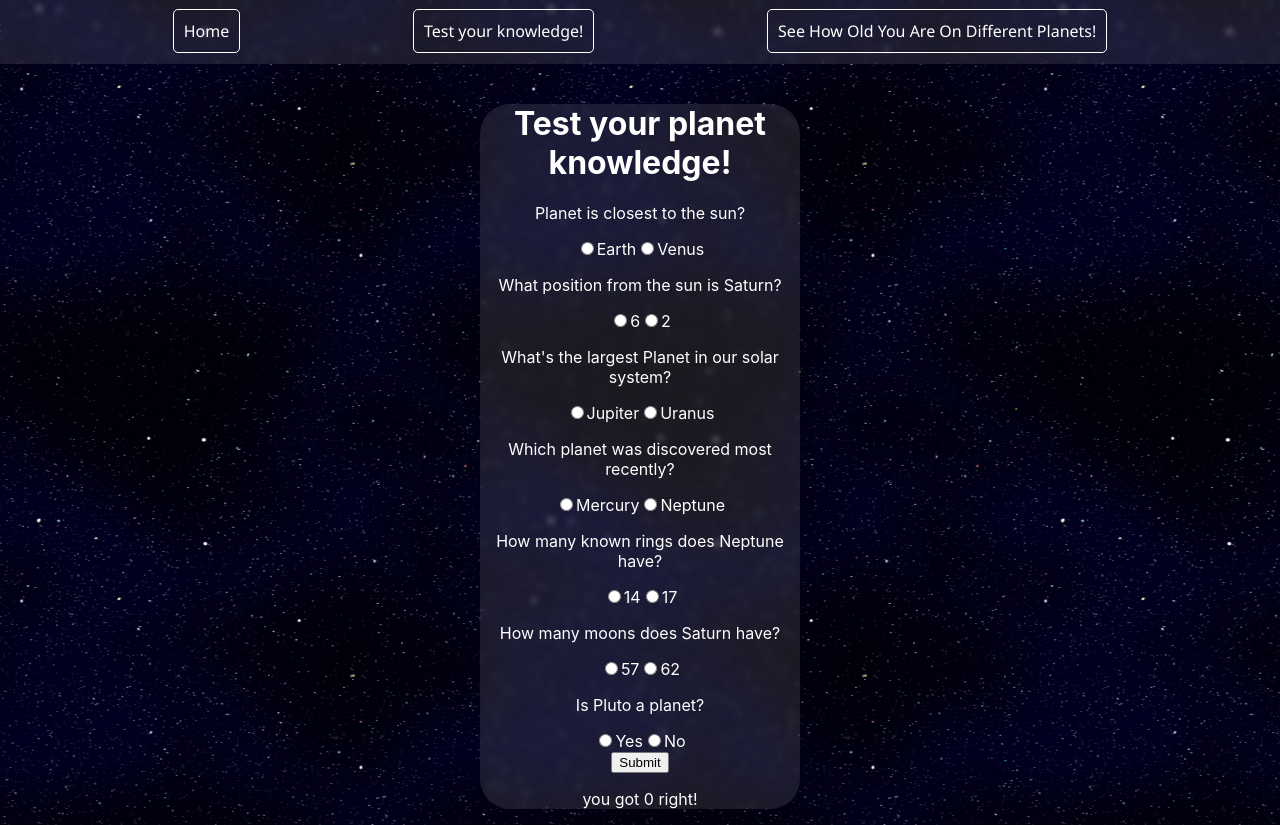
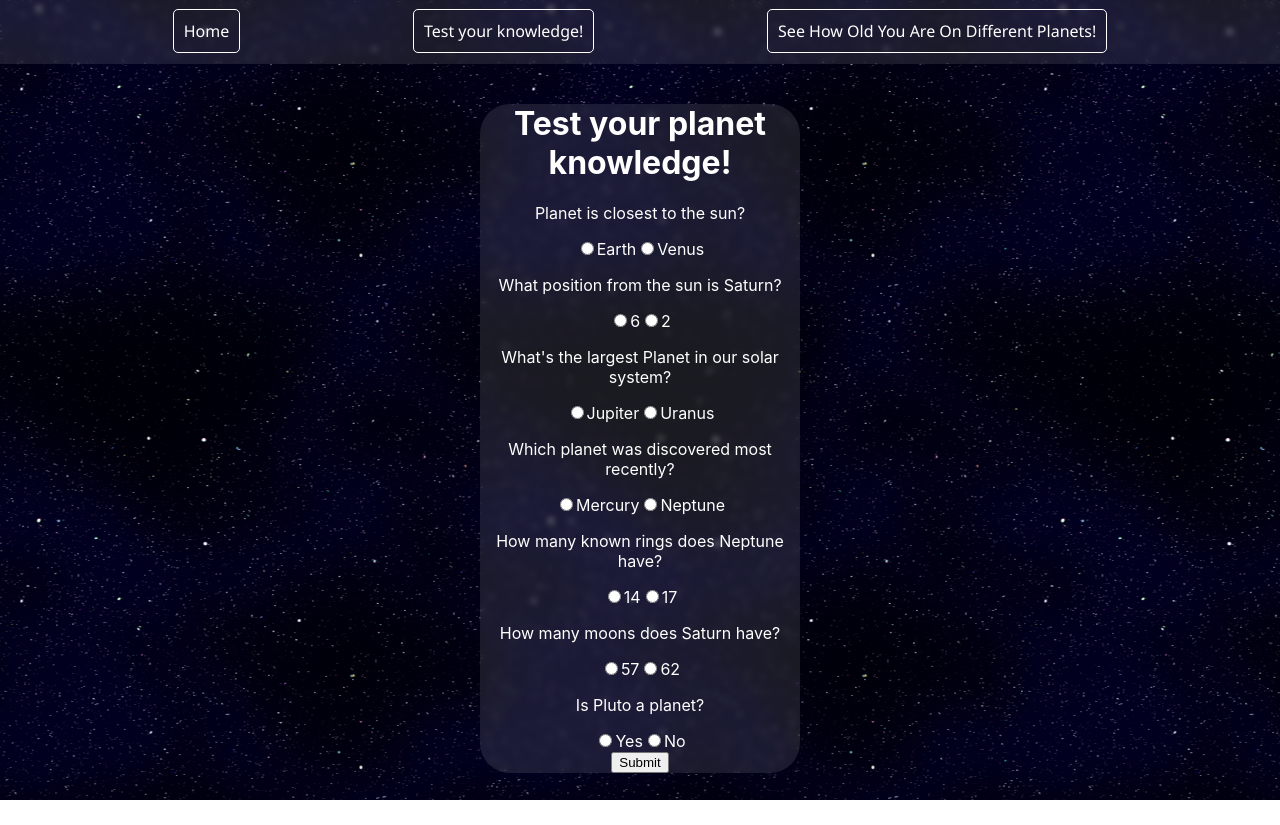
Before and after one commit to jcogan97/planet_edu_project, a React (Create React App) app in the folder client/: page /quiz in a window 1280 px wide. After the commit the page ends 800 px from the top, so only its background shows below. Built offline with nearby package versions, Linux system fonts and the light colour scheme; no server answers.

Commit message:
Still can't fix it lmaooo

```diff
--- a/client/src/components/Quiz/QuestionList.css
+++ b/client/src/components/Quiz/QuestionList.css
@@ -1,5 +1,5 @@
 .hidden {
-    visibility: hidden;
+    display: none;
 }
 
 .visible {
--- a/client/src/components/Quiz/QuestionList.js
+++ b/client/src/components/Quiz/QuestionList.js
@@ -8,7 +8,7 @@ const QuestionList = ({questions}) => {
 
     const results = []
 
-    // const isHidden = (results.length = 0) ? "visible" : "hidden"
+    const isHidden = (results.length = 0) ? "visible" : "hidden"
 
     const listOfQuestions = questions.map((question, index) => {
         return <QuestionItem question={question.question} answers={question.answers} correctAnswer={question.correctAnswer} index={index} results={results} />
@@ -27,7 +27,7 @@ const QuestionList = ({questions}) => {
             <form id="form" onSubmit={handleSubmit}>
                 {listOfQuestions}
                 <input type="submit"/>
-                <p /* className={isHidden} */ id="text-is-evil">you got {number} right!</p>
+                <p className={isHidden} id="text-is-evil">you got {number} right!</p>
             </form>
         </>
     );
```
